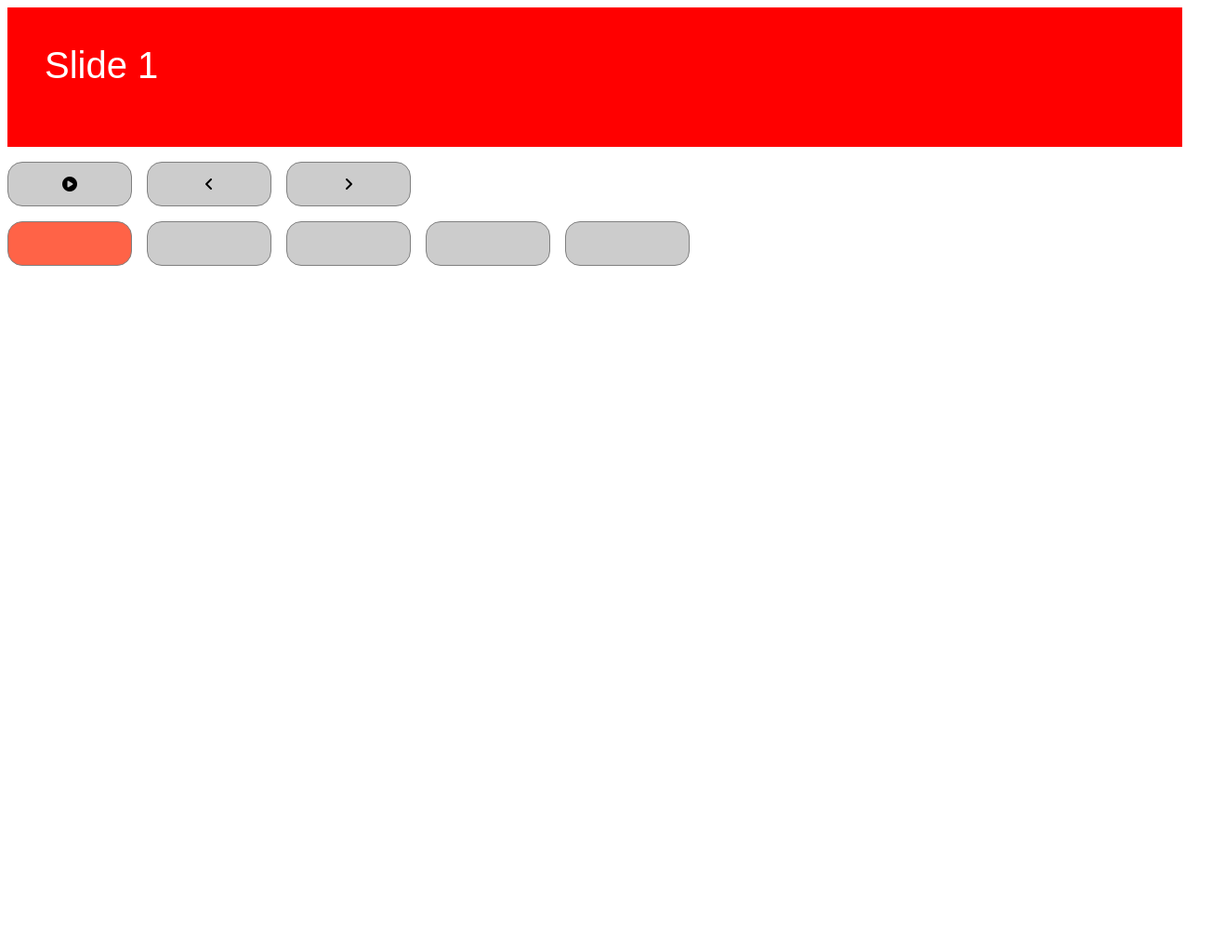
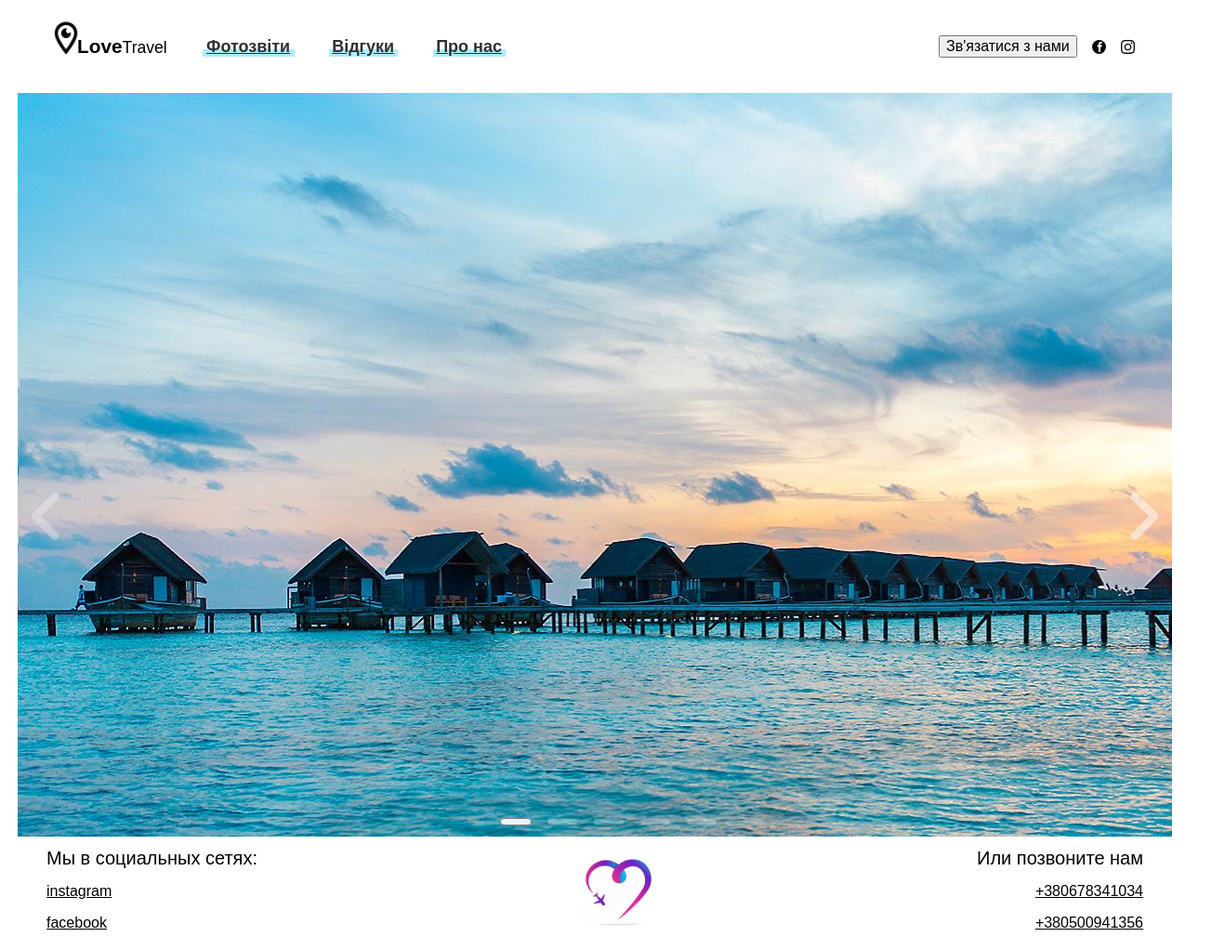
Before and after one commit to YanaOlik94/slider-js, a website with bundled scripts: page index.html in a window 1280 px wide. Shown: the whole page at 93% size, 1318 px wide, since content can reach past the window. Before the commit the page ends 800 px from the top, so only its background shows below. Built offline with nearby package versions, Linux system fonts and the light colour scheme.

Commit message:
design slider

```diff
--- a/assets/css/style.css
+++ b/assets/css/style.css
@@ -2,6 +2,10 @@
 essential styles:
 these make the slideshow work
 */
+
+body {
+  margin: 0;
+}
 
 .slides {
   position: relative;
@@ -40,35 +44,19 @@ just for appearance; change whatever you want
   color: #fff;
 }
 
-.slide:nth-of-type(1) {
-  background: red;
-}
-
-.slide:nth-of-type(2) {
-  background: orange;
-}
-
-.slide:nth-of-type(3) {
-  background: green;
-}
-
-.slide:nth-of-type(4) {
-  background: blue;
-}
-
-.slide:nth-of-type(5) {
-  background: purple;
-}
-
-/*customization*/
-
 body {
   font-family: Arial, Helvetica, sans-serif;
+  margin: auto;
+  overflow-x: hidden;
 }
 
 .slides {
   margin-bottom: 1em;
   user-select: none;
+  width: 97vw;
+  height: 100vh;
+  margin-left: auto;
+  margin-right: auto;
 }
 
 .indicators,
@@ -78,22 +66,169 @@ body {
   margin-bottom: 1em;
 }
 
+.indicators {
+  position: absolute;
+  top: 110vh;
+  left: 42%;
+  z-index: 2;
+}
+
 .indicator,
 .control {
   display: flex;
   align-items: center;
   justify-content: center;
   cursor: pointer;
+  padding: 0.5em 1em;
+  user-select: none;
+}
+
+.indicator {
+  width: 28px;
+  height: 2px;
+  padding: 2px;
+  background-color: #fff;
+  opacity: 0.3;
   border: 1px solid gray;
   border-radius: 1em;
-  padding: 0.5em 1em;
-  min-width: 100px;
-  min-height: 30px;
-  user-select: none;
-  background-color: #cccccc;
 }
 
 .indicator.active {
-  background-color: tomato;
-  color: white;
+  background-color: #fff;
+  opacity: 0.9;
 }
+
+.control-pause {
+  position: absolute;
+  top: 55%;
+  left: calc(50% - 11vw);
+  font-size: 7rem;
+  color: #fff;
+  opacity: 0;
+  transition: 3s;
+  z-index: 2;
+}
+
+.control-pause:focus,
+.control-pause:hover {
+  transition: opacity 1s ease-in 0.5s;
+  opacity: 0.9;
+}
+
+.control-prev {
+  position: absolute;
+  top: 61%;
+  left: -3%;
+  font-size: 68px;
+  z-index: 2;
+  color: #fff;
+  opacity: 0.3;
+}
+
+.control-next {
+  position: absolute;
+  top: 61%;
+  right: -3%;
+  font-size: 68px;
+  z-index: 2;
+  color: #fff;
+  opacity: 0.5;
+}
+
+.control-prev:hover,
+.control-next:hover {
+  opacity: 0.9;
+}
+
+.header {
+  display: flex;
+  justify-content: space-between;
+  align-items: center;
+  height: 100px;
+  padding: 0 50px;
+}
+.header__left-block {
+  display: flex;
+  justify-content: space-between;
+  min-width: 490px;
+}
+
+.header__right-block {
+  display: flex;
+  align-items: flex-end;
+  gap: 1em;
+  min-width: 220px;
+}
+
+.header__logo {
+  max-width: 100px;
+  display: flex;
+}
+.header__logo img {
+  height: 42px;
+  margin-right: -9px;
+}
+.header__links {
+  display: flex;
+  align-items: center;
+}
+.header__link {
+  position: relative;
+  margin-right: 45px;
+  font-weight: 700;
+  font-size: 18px;
+  color: #303030;
+}
+.header__link:after {
+  content: "";
+  position: absolute;
+  display: block;
+  width: 110%;
+  left: -5%;
+  bottom: -1px;
+  z-index: -1;
+  height: 8px;
+  background: #abedff;
+}
+
+.header__link:last-child {
+  margin-right: 0;
+}
+
+p {
+  font-size: 1.1rem;
+}
+
+strong {
+  font-size: 1.3rem;
+}
+
+.footer {
+  height: 50px;
+  padding: 20px 30px;
+  color: #000;
+}
+.footer .container {
+  height: 100%;
+  display: flex;
+  justify-content: space-between;
+  align-items: flex-end;
+}
+.footer .subtitle {
+  font-size: 20px;
+}
+
+.footer .social {
+  margin-left: 20px;
+}
+
+.footer .link {
+  display: block;
+  margin-top: 15px;
+  font-size: 16px;
+  color: #000;
+}
+.footer .call {
+  text-align: right;
+  margin-right: 20px;
+}
--- a/assets/js/carousel-swipe.js
+++ b/assets/js/carousel-swipe.js
@@ -16,28 +16,45 @@ class SwipeCarousel extends Carousel {
   };
 
   _swipeStart(e) {
-    if (e instanceof MouseEvent) {
-      this.startPosX = e.pageX;
+    this.startPosX = e instanceof MouseEvent
+      ? e.pageX
+      : e.changedTouches[0].pageX;
+  }
 
-      return;
-    }
+  /* private, _swipeEnd function */
+  _swipeEnd(e) {
+    this.endPosX = e instanceof MouseEvent
+      ? e.pageX
+      : e.changedTouches[0].pageX;
 
-    if (e instanceof TouchEvent) {
-      this.startPosX = e.changedTouches[0].pageX;
-    }
+    if (this.endPosX - this.startPosX > 100) this.prev();
+    if (this.endPosX - this.startPosX < -100) this.next();
+  }
 
-  };
+  // _swipeStart(e) {
+  //   if (e instanceof MouseEvent) {
+  //     this.startPosX = e.pageX;
+  //     console.log(e)
 
-  _swipeEnd(e) {
-    if (e instanceof MouseEvent) {
-      this.endPosX = e.pageX;
-    } else if (e instanceof TouchEvent) {
-      this.endPosX = e.changedTouches[0].pageX;
-    }
+  //     return;
+  //   }
 
-    if (this.endPosX - this.startPosX > -100) this.next();
-    if (this.endPosX - this.startPosX < 100) this.prev();
-  };
+  //   if (e instanceof TouchEvent) {
+  //     this.startPosX = e.changedTouches[0].pageX;
+  //   }
+
+  // };
+
+  // _swipeEnd(e) {
+  //   if (e instanceof MouseEvent) {
+  //     this.endPosX = e.pageX;
+  //   } else if (e instanceof TouchEvent) {
+  //     this.endPosX = e.changedTouches[0].pageX;
+  //   }
+
+  //   if (this.endPosX - this.startPosX > -100) this.next();
+  //   if (this.endPosX - this.startPosX < 100) this.prev();
+  // };
 
 }
 
--- a/assets/js/carousel.js
+++ b/assets/js/carousel.js
@@ -10,6 +10,7 @@ class Carousel {
   }
 
   _initProps() {
+    this.box = document.querySelector('.some')
     this.SLIDES_COUNT = this.slideItems.length;
     this.CODE_LEFT_ARROW = 'ArrowLeft';
     this.CODE_RIGHT_ARROW = 'ArrowRight';
@@ -66,8 +67,8 @@ class Carousel {
     this.prevBtn.addEventListener('click', this.prev.bind(this));
     this.nextBtn.addEventListener('click', this.next.bind(this));
     this.indicatorsContainer.addEventListener('click', this._indicate.bind(this));
-    this.container.addEventListener('mouseenter', this.pause.bind(this));
-    this.container.addEventListener('mouseleave', this.play.bind(this))
+    // this.container.addEventListener('mouseenter', this.pause.bind(this));
+    // this.container.addEventListener('mouseleave', this.play.bind(this))
     document.addEventListener('keydown', this._pressKey.bind(this));
   }
 
@@ -92,6 +93,12 @@ class Carousel {
     if (target && target.classList.contains('indicator')) {
       this.pause();
       this._goToNth(+target.dataset.slideTo);
+    }
+
+    if (target.dataset.slideTo == 0) {
+      this.container.querySelector('.slide').innerHTML = 'Найпопулярніші маршрути';
+    } else {
+      this.container.querySelector('.slide').innerHTML = 'Подоружуй з нами';
     }
   }
 
--- a/index.html
+++ b/index.html
@@ -7,22 +7,60 @@
   <meta name="viewport" content="width=device-width, initial-scale=1.0">
   <title>Document</title>
   <link rel="stylesheet" href="https://cdnjs.cloudflare.com/ajax/libs/font-awesome/6.2.1/css/all.min.css">
+  <link rel="stylesheet" href="https://cdnjs.cloudflare.com/ajax/libs/normalize/8.0.1/normalize.min.css">
   <link rel="stylesheet" href="assets/css/style.css">
 </head>
 
 <body>
 
+  <header class="header">
+    <div class="header__left-block">
+      <div class="header__logo">
+        <img class="logo" src="assets/icons/location.png" alt="logotype">
+        <p><strong>Love</strong><span>Travel</span></p>
+      </div>
+      <nav class="header__links">
+        <a href="#" class="header__link">Фотозвіти</a>
+        <a href="#" class="header__link">Відгуки</a>
+        <a href="#" class="header__link">Про нас</a>
+      </nav>
+    </div>
+    <div class="header__right-block">
+      <button class="btn btn_white">Зв'язатися з нами</button>
+      <a href="#"><img src="assets/icons/facebook.svg" width="15px" height="15px" alt="facebook"></a>
+      <a href="#"><img src="assets/icons/instagram.svg" width="15x" height="15px" alt="instagram"></a>
+    </div>
+  </header>
+
   <div class="carousel" id="carousel">
 
     <div id="slides" class="slides">
-      <div class="slide item active">Slide 1</div>
-      <div class="slide item">Slide 2</div>
-      <div class="slide item">Slide 3</div>
-      <div class="slide item">Slide 4</div>
-      <div class="slide item">Slide 5</div>
+      <div class="slide item active" style="background-image: url(assets/img/maldives.jpg)"><span class="some"></span>
+      </div>
+      <div class="slide item" style="background-image: url(assets/img/alpes.jpg)"><span class="some"></span></div>
+      <div class="slide item" style="background-image: url(assets/img/tailand.jpg)"><span class="some"></span></div>
+      <div class="slide item" style="background-image: url(assets/img/london.jpg)"><span class="some"></span></div>
+      <div class="slide item" style="background-image: url(assets/img/egypt.jpg)"><span class="some"></span></div>
     </div>
+  </div>
 
-  </div>
+  <footer class="footer">
+    <div class="container">
+      <div class="social">
+        <div class="subtitle">Мы в социальных сетях:</div>
+        <a href="#" class="link">instagram</a>
+        <a href="#" class="link">facebook</a>
+      </div>
+      <div class="pepper">
+        <img src="assets/img/heart.jpg" alt="heart" width="80px" height="80px">
+      </div>
+      <div class="call">
+        <div class="subtitle">Или позвоните нам</div>
+        <a href="#" class="link">+380678341034</a>
+        <a href="#" class="link">+380500941356</a>
+      </div>
+    </div>
+  </footer>
 
   <script src="assets/js/index.js" type="module"></script>
 
```
Also changed, not shown: assets/icons/facebook.svg (added), assets/icons/instagram.svg (added), assets/icons/location.png (added), assets/img/bali.jpg (added), assets/img/egypt.jpg (added), assets/img/heart.jpg (added), assets/img/london.jpg (added), assets/img/maldives.jpg (added), assets/img/tailand.jpg (added), 1 other file.
